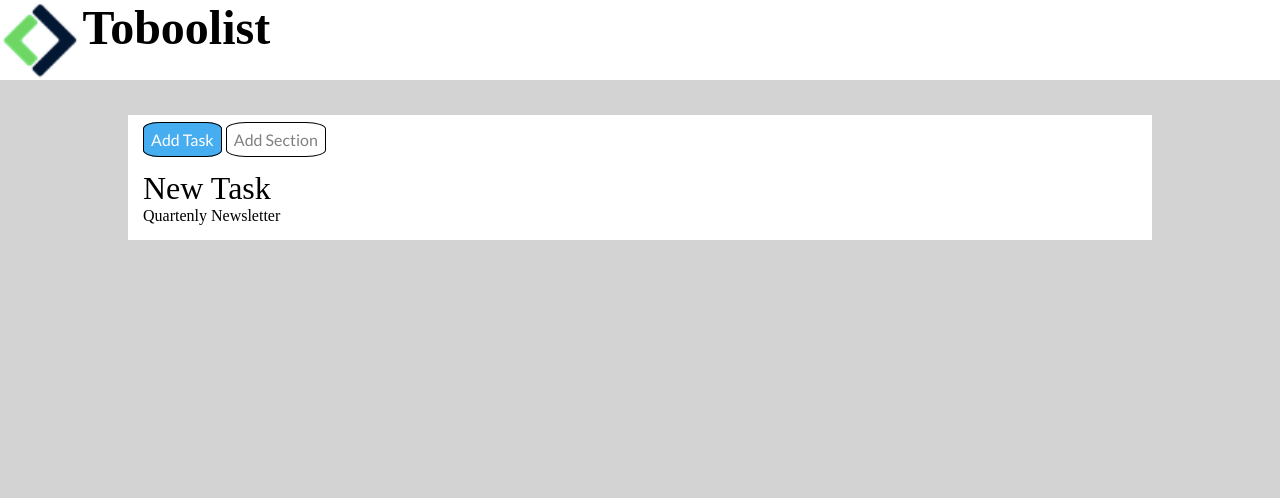
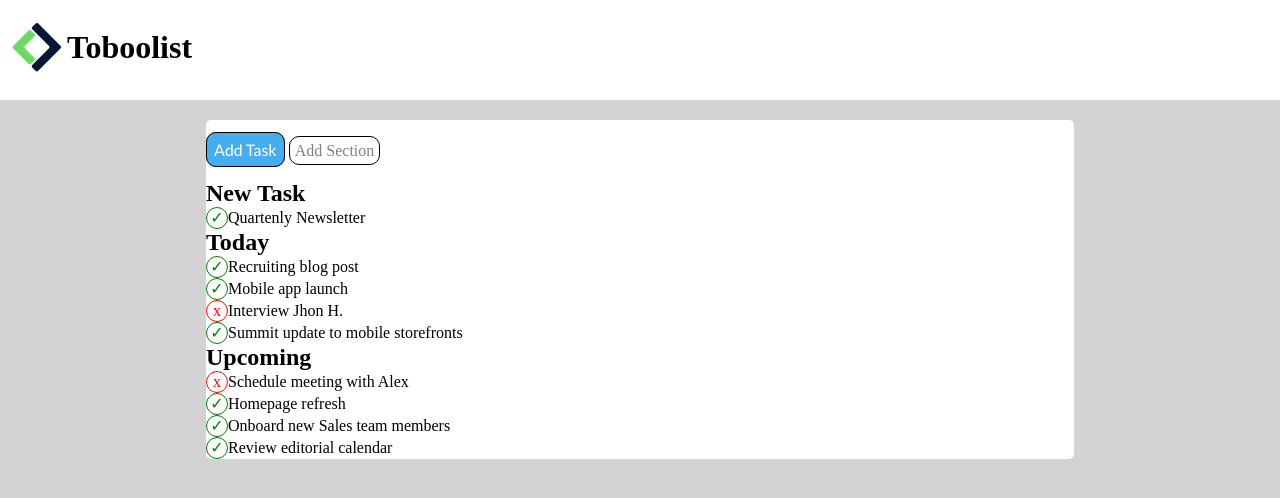
Before and after one commit to SimonePavone97/html-css-toboolist, a plain HTML site: page index.html in a window 1280 px wide. Drawn offline with Linux system fonts and the light colour scheme.

Commit message:
aggiunti check, wrong

```diff
--- a/asset/css/style.css
+++ b/asset/css/style.css
@@ -4,43 +4,48 @@
     box-sizing: border-box;
 }
 
+header{
+    height: 100px;
+    padding: 20px 10px;
+    background-color: white;
+}
+
 body{
     background-color: lightgray;
 }
 
-header{
-    background-color: white;
-}
-
-.intestazione{
-    font-size: 3rem;
-    display: inline-block;
-    color: black;
-
+h1{
+    display: inline;
+    vertical-align: middle;
 }
 
 #logo{
-    height: 80px;
-    line-height: 80px;
+    height: 100%;
     vertical-align: middle;
 }
 
 main{
-    margin: 0 auto;
-    width: 80%;
+    margin: 20px;
+    border-radius: 1%;
 }
-
 
 .center{
     background-color: white;
-    margin-top: 35px;
-    padding: 15px;
+    margin: 0 auto;
+    border-radius: 5px;
+    width: 70%;
+}
 
+.top{
+    background-color: white;
+    border-top-left-radius: 10px;
+    border-top-right-radius: 10px;
+    padding: 20px 0px;
 }
 
 .bdr{
     border: 1px solid black ;
-    border-radius: 20%;
+    border-radius: 10px;
     background-color: #47ADF1;
     padding: 7px;
     color: white;
@@ -49,15 +54,35 @@ main{
 
 .bd{
     border: 1px solid black ;
-    border-radius: 20%;
+    border-radius: 10px;
     background-color: white;
-    padding: 7px;
+    padding: 5px;
     color: grey;
-    font-family: 'Lato', sans-serif;
+    margin-right: 10px;
 }
 
-.TitGrande{
-    font: black;
-    font-size: 2rem;
-    margin-top: 20px;
+.check::before{
+    content:"\2713";
+    color: green;
+    border-radius: 50%;
+    border-color: green;
+    border: 1px solid;
+    height: 20px;
+    line-height: 20px;
+    width: 20px;
+    display: inline-block;
+    text-align: center;
 }
+
+.wrong::before{
+    content: "\0078";
+    color: red;
+    border-radius: 50%;
+    border-color: red;
+    border: 1px solid;
+    height: 20px;
+    line-height: 20px;
+    width: 20px;
+    display: inline-block;
+    text-align: center;
+}
--- a/index.html
+++ b/index.html
@@ -10,23 +10,42 @@
 </head>
 <body>
     <header>
-        <div>
+        <div class="gg">
           <img src="./asset/img/logo copia.png" alt="logotb" id="logo">
-          <h1 class="intestazione">Toboolist</h1>
+          <h1>Toboolist</h1>
         </div>
     </header>
 
 
-    <main  class="center">
-        <div>
-            <span class="bdr">Add Task</span>
-            <span class="bd">Add Section</span>
+    <main>
+        <div  class="center">
+            <div class="top">
+                <span class="bdr">Add Task</span>
+                <span class="bd">Add Section</span>
+            </div>
+
+            <div>
+                <h2>New Task</h2>
+                <p class="check">Quartenly Newsletter</p>
+            </div>
+
+            <div>
+                <h2 class="TitGrande">Today</h2>
+                <p class="check">Recruiting blog post</p>
+                <p class="check">Mobile app launch</p>
+                <p class="wrong">Interview Jhon H.</p>
+                <p class="check">Summit update to mobile storefronts</p>
+            </div>
+
+            <div>
+                <h2 class="TitGrande">Upcoming</h2>
+                <p class="wrong">Schedule meeting with Alex</p>
+                <p class="check">Homepage refresh</p>
+                <p class="check">Onboard new Sales team members</p>
+                <p class="check">Review editorial calendar</p>
+            </div>
         </div>
 
-        <div>
-            <p class="TitGrande">New Task</p>
-            <p class="Sezioni">Quartenly Newsletter</p>
-        </div>
     </main>
-    </body>
+</body>
 </html>
```
